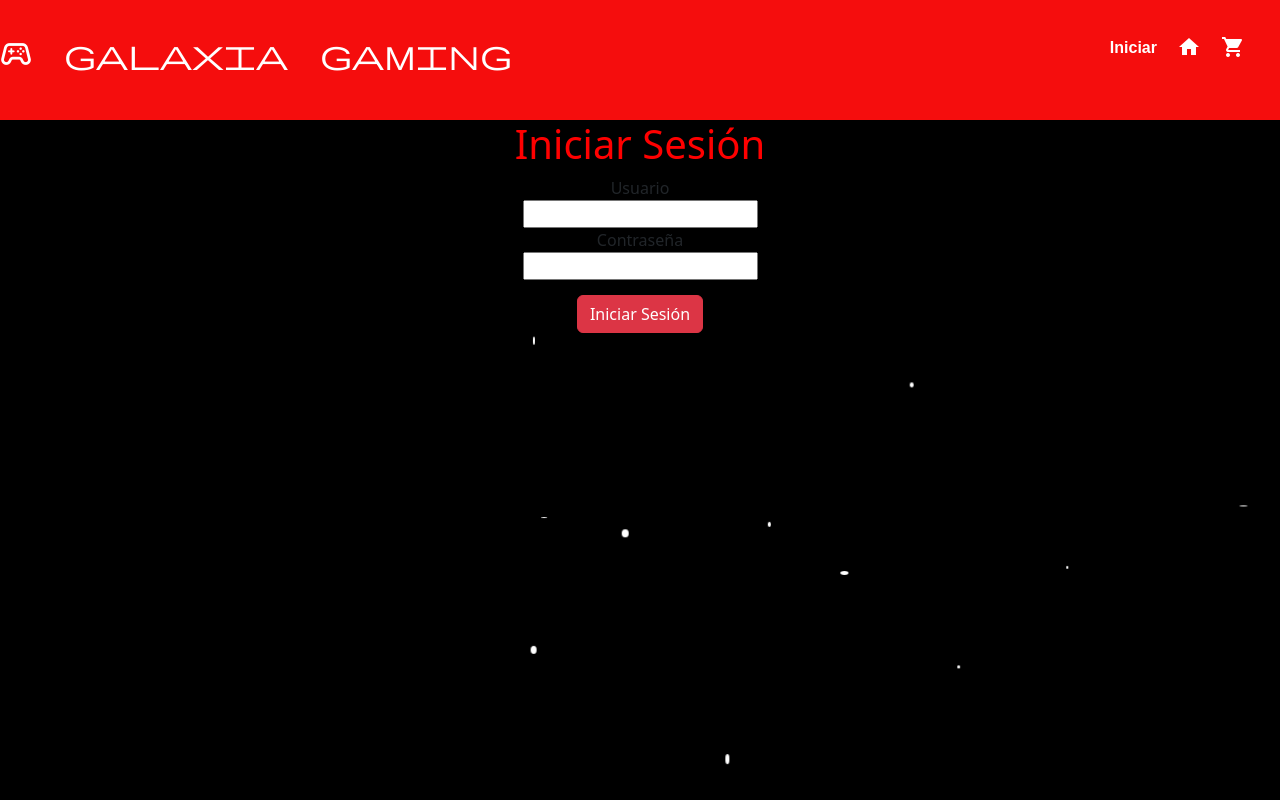
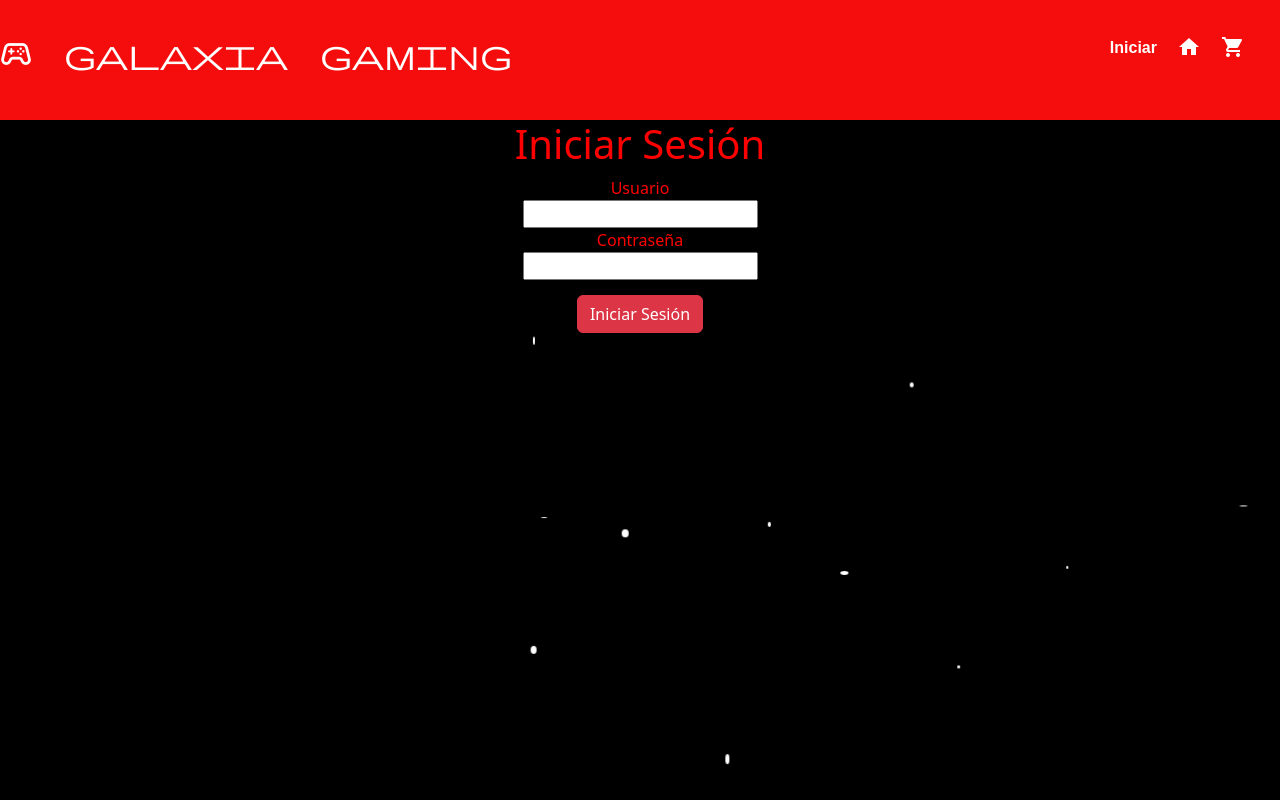
Before and after one commit to Denis3206/Denis-Vasquez-5-6, a plain HTML site: page login.html in a window 1280 px wide. Drawn offline with nearby package versions, Linux system fonts and the light colour scheme; some packages are replaced by stand-ins of ours; a script that the page names is missing.

Commit message:
Update style.css

```diff
--- a/assets/css/style.css
+++ b/assets/css/style.css
@@ -140,6 +140,10 @@ body{
   align-items: center;
   flex-direction: column;
 
+}
+
+.login label{
+color:red;
 }
 .formulario{
   display: flex;
```
